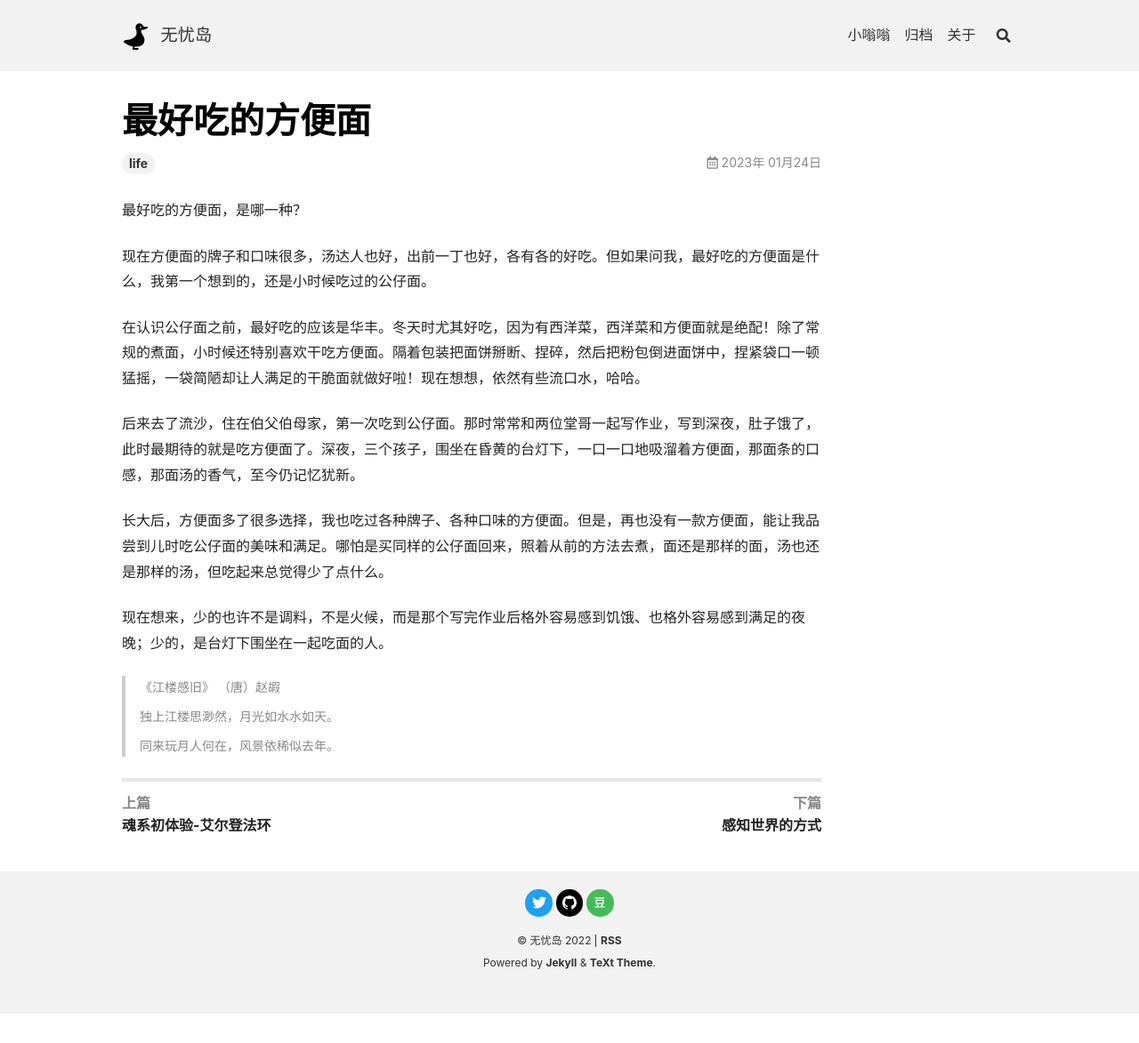
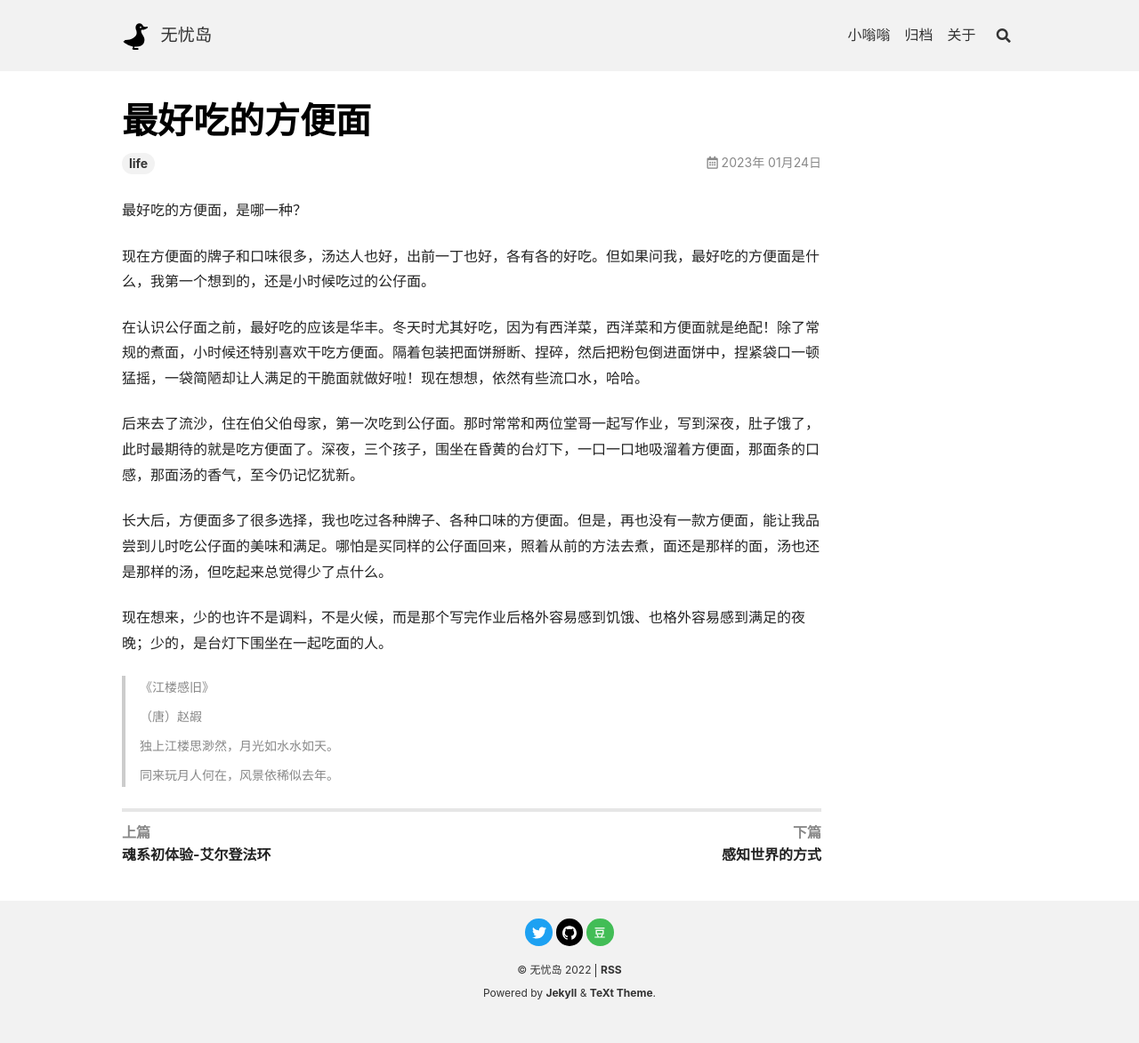
Before and after one commit to reniaL/renial.github.io, a Jekyll site: the page built from _posts/2023-01-24-the-most-delicious-instant-noodles.md, in a window 1280 px wide. Shown: the whole page at 89% size. Built offline with Jekyll 4.4.1, drawn with Linux system fonts in a browser that asks for light colours; nearby versions of some CDN libraries; before the commit the page ends 1140 px from its top, so only the background shows below that.

Commit message:
更新文章《最好吃的方便面》中的引用格式

```diff
--- a/_posts/2023-01-24-the-most-delicious-instant-noodles.md
+++ b/_posts/2023-01-24-the-most-delicious-instant-noodles.md
@@ -16,7 +16,9 @@ tags: [life]
 
 现在想来，少的也许不是调料，不是火候，而是那个写完作业后格外容易感到饥饿、也格外容易感到满足的夜晚；少的，是台灯下围坐在一起吃面的人。
 
-> 《江楼感旧》 （唐）赵嘏
+> 《江楼感旧》
+>
+> （唐）赵嘏
 >
 > 独上江楼思渺然，月光如水水如天。
 >
```
